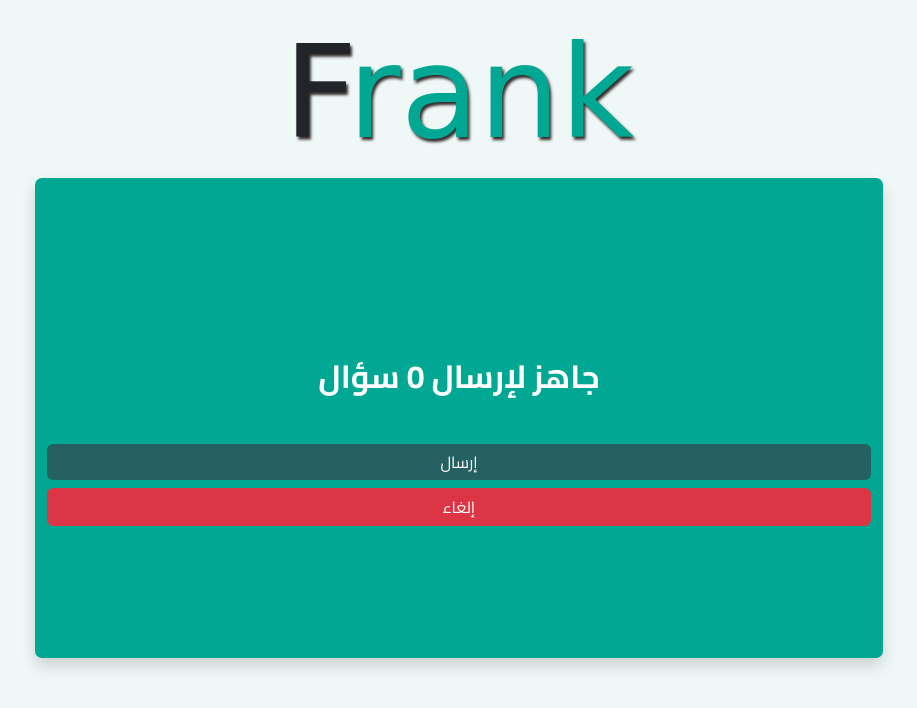
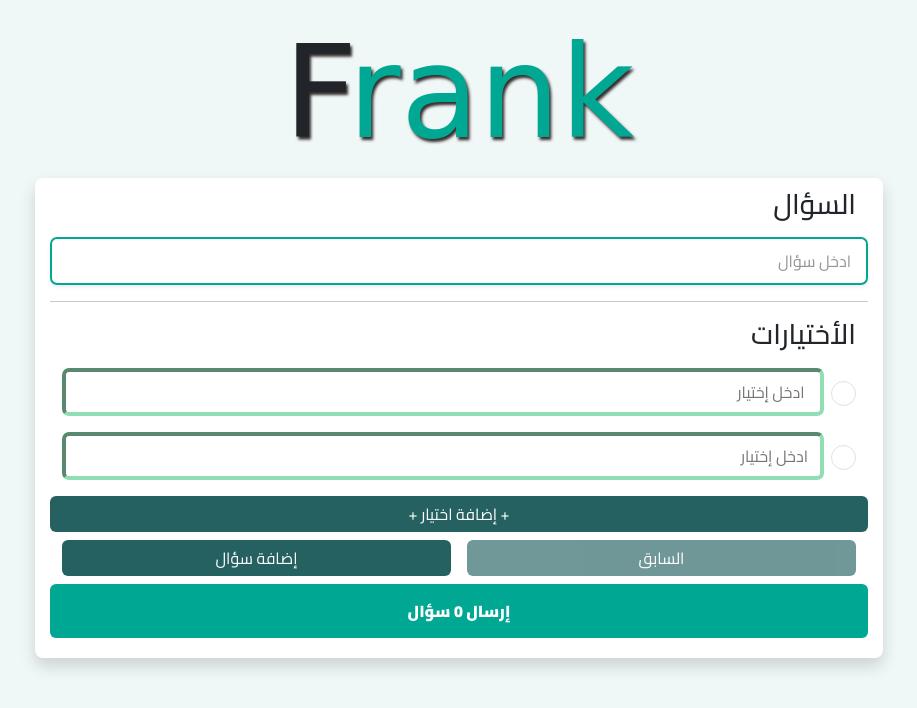
Before and after one commit to seadawy/Frank, a PHP site: page /CreateQuiz.php in a window 1280 px wide. Shown: the top 708 px of the page, without its empty margins (181-1098 px from the left). Run offline with PHP 8.4, Linux system fonts and the light colour scheme; some web fonts are replaced.

Commit message:
new changes

```diff
--- a/CreateQuiz.php
+++ b/CreateQuiz.php
@@ -35,8 +35,8 @@
                 </div>
                 <div class="finishScreen">
                     <h2 class="finishtext my-5"></h2>
-                    <input type="button" class="btn btn-primary w-100" value="إرسال">
-                    <input type="button" class="btn btn-danger mt-2 w-100" value="إلغاء">
+                    <input type="button" class="btn btn-primary w-100" id="realfinish" value="إرسال">
+                    <input type="button" class="btn btn-danger mt-2 w-100 " id="cancelScreen" value="إلغاء">
                 </div>
                 <input type="button" class="btn btn-primary finish mt-2">
             </div>
--- a/css/home.css
+++ b/css/home.css
@@ -164,6 +164,10 @@ th {
 }
 
 .finishScreen {
+    display: none;
+    display: flex;
+    flex-direction: column;
+    justify-content: center;
     animation: myAnim 2s linear 0s 1 normal backwards;
     position: absolute;
     background-color: rgb(0 168 148) !important;
@@ -172,9 +176,6 @@ th {
     width: -webkit-fill-available;
     height: -webkit-fill-available;
     border-radius: 7px;
-    display: flex;
-    flex-direction: column;
-    justify-content: center;
 }
 
 .finishtext {
--- a/main.js
+++ b/main.js
@@ -29,6 +29,7 @@ function validateForm() {
 
     return true;
 }
+
 function AddOption() {
     var newOption = $('<div>', {
         id: 'Option' + OptionNum,
@@ -100,7 +101,8 @@ function LoadIndex(pointer) {
 
 $('form').submit(function (e) {
     e.preventDefault();
-})
+});
+
 $('#next').click(function () {
     if (i < Questions.length) {
         var option = [];
@@ -122,17 +124,22 @@ $('#next').click(function () {
         }
     }
 });
+
 $('#prev').click(function () {
     if (i > 0) {
         i--;
         LoadIndex(i);
     }
 });
-
-
 $('.finish').click(function () {
-    var parentDiv = $('.SuperCard');
-/*     $.ajax({
+    $('.finishScreen').show();
+});
+$('#cancelScreen').click(function () {
+    $('.finishScreen').hide();
+});
+$('.finishScreen').hide();
+$('#realfinish').click(function () {
+    $.ajax({
         url: 'controller.php',
         method: 'POST',
         data: {
@@ -148,7 +155,7 @@ $('.finish').click(function () {
             console.log(error);
         }
     });
- */});
+});
 
 $(document).ready(function () {
     LoadIndex(i);
```
